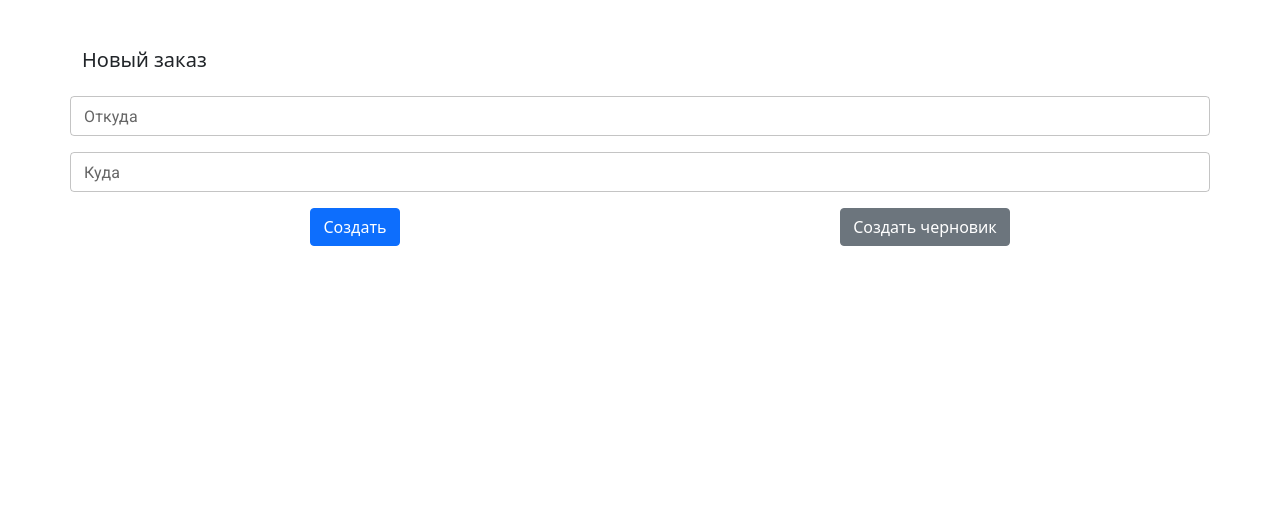
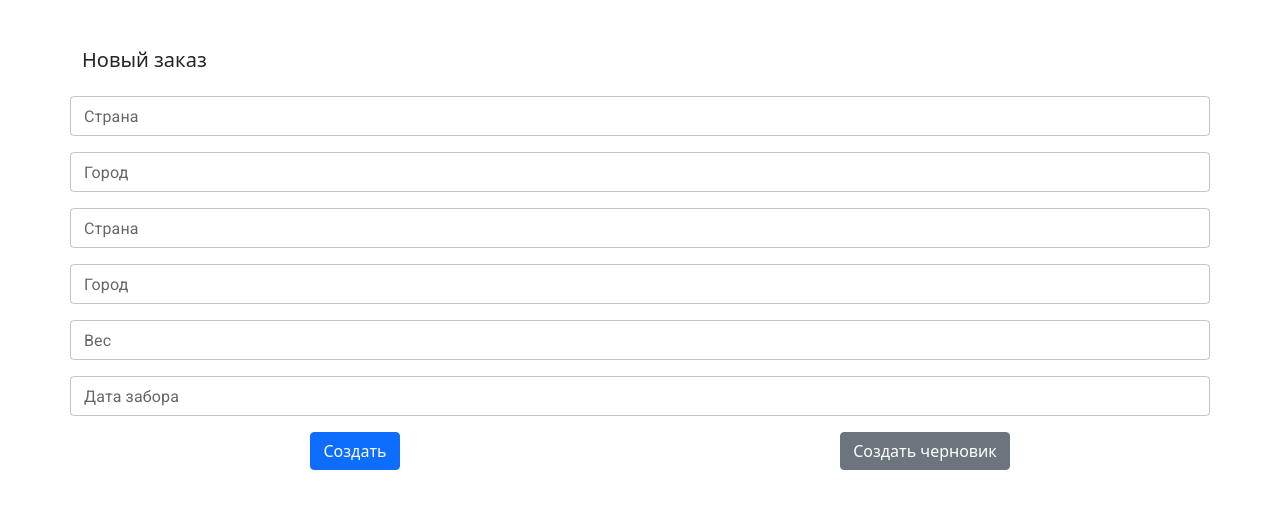
Before and after one commit to za9cser/formikDemo, a React (Create React App) app in the folder fomikdemo/: page / in a window 1280 px wide. Shown: the top 508 px of the page. Built offline with nearby package versions, Linux system fonts and the light colour scheme.

Commit message:
form fields added

```diff
--- a/fomikdemo/src/modules/order/index.js
+++ b/fomikdemo/src/modules/order/index.js
@@ -1,10 +1,8 @@
-import { TextField } from "@mui/material";
-import { Form, Formik, useFormik, yupToFormErrors } from "formik";
+import { Form, Formik } from "formik";
 import React, { useState } from "react";
-import { Alert, Button, Col, FormFeedback, FormGroup, FormText, Row } from "reactstrap";
+import { Alert, Button, Col, Row } from "reactstrap";
 import { FontAwesomeIcon } from "@fortawesome/react-fontawesome";
 import { faSpinner } from "@fortawesome/free-solid-svg-icons";
-import clsx from "clsx";
 import * as Yup from "yup";
 import CustomField from "../../components/inputs/CustomField";
 
@@ -14,8 +12,12 @@ const orderSchema = Yup.object().shape({
 });
 
 const initialValues = {
+    countryFrom: "",
     cityFrom: "",
+    countryTo: "",
     cityTo: "",
+    weight: "",
+    takeDate: "",
 };
 
 const Order = () => {
@@ -44,10 +46,22 @@ const Order = () => {
                         <h5>Новый заказ</h5>
                     </Row>
                     <Row className="my-3">
-                        <CustomField name="cityFrom" label="Откуда" placeholder="Откуда" />
+                        <CustomField name="countryFrom" label="Страна" placeholder="Откуда" />
                     </Row>
                     <Row className="my-3">
-                        <CustomField name="cityTo" label="Куда" placeholder="Куда" />
+                        <CustomField name="cityFrom" label="Город" placeholder="Куда" />
+                    </Row>
+                    <Row className="my-3">
+                        <CustomField name="countryTo" label="Страна" placeholder="Откуда" />
+                    </Row>
+                    <Row className="my-3">
+                        <CustomField name="cityTo" label="Город" placeholder="Куда" />
+                    </Row>
+                    <Row className="my-3">
+                        <CustomField name="weight" label="Вес" placeholder="Откуда" />
+                    </Row>
+                    <Row className="my-3">
+                        <CustomField name="takeDate" label="Дата забора" placeholder="Куда" />
                     </Row>
                     <Row className="my-3 justify-content-around">
                         <Col className="text-center">
```
